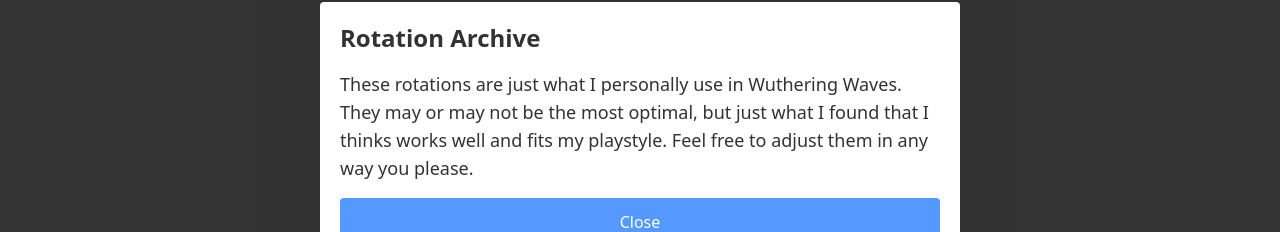
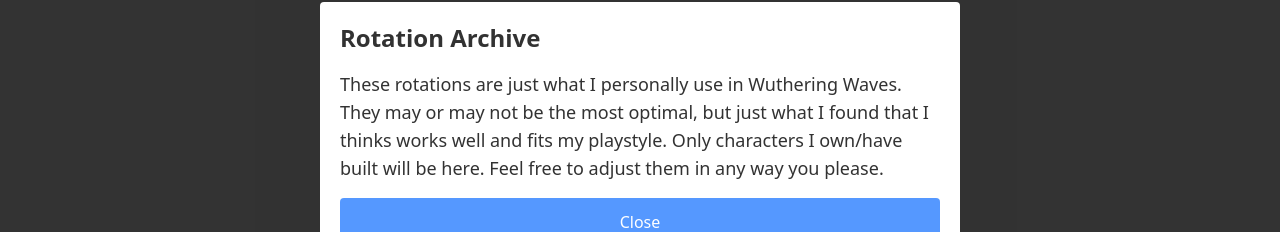
Before and after one commit to mylkner/React-Projects, a React (Vite) app in the folder WutheringWavesRotationArchive/: page / in a window 1280 px wide. Both pictures are taken after a click on the icon 27 px from the left and 20 px from the top of the page. Shown: the part 266-498 px from the top of the page. Built offline with nearby package versions, Linux system fonts and the light colour scheme.

Commit message:
edited text

```diff
--- a/WutheringWavesRotationArchive/src/components/InfoCard.tsx
+++ b/WutheringWavesRotationArchive/src/components/InfoCard.tsx
@@ -19,7 +19,8 @@
                     These rotations are just what I personally use in Wuthering
                     Waves. They may or may not be the most optimal, but just
                     what I found that I thinks works well and fits my playstyle.
-                    Feel free to adjust them in any way you please.
+                    Only characters I own/have built will be here. Feel free to
+                    adjust them in any way you please.
                 </p>
                 <button
                     className="px-6 py-3 bg-blue-500 text-white rounded mt-auto hover:bg-blue-600 hover:cursor-pointer"
```
